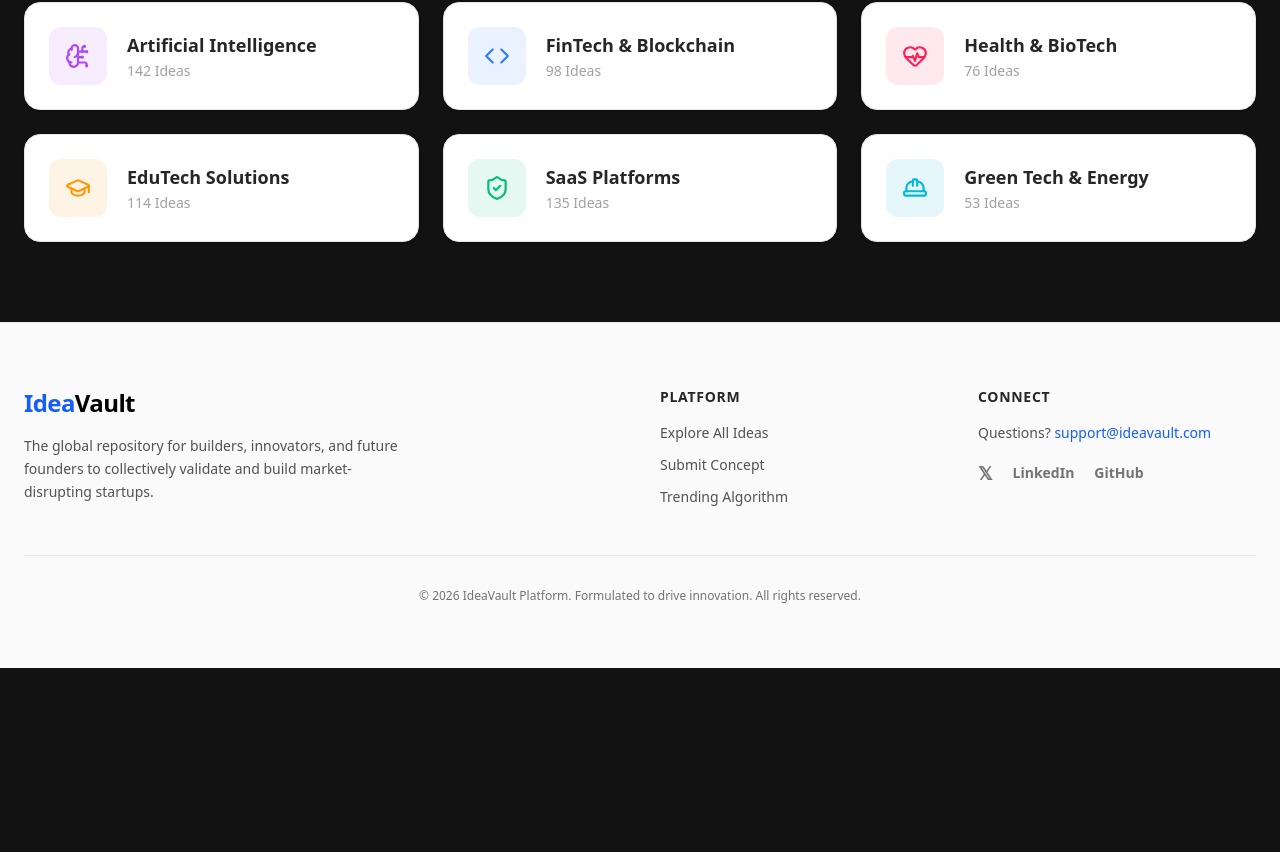
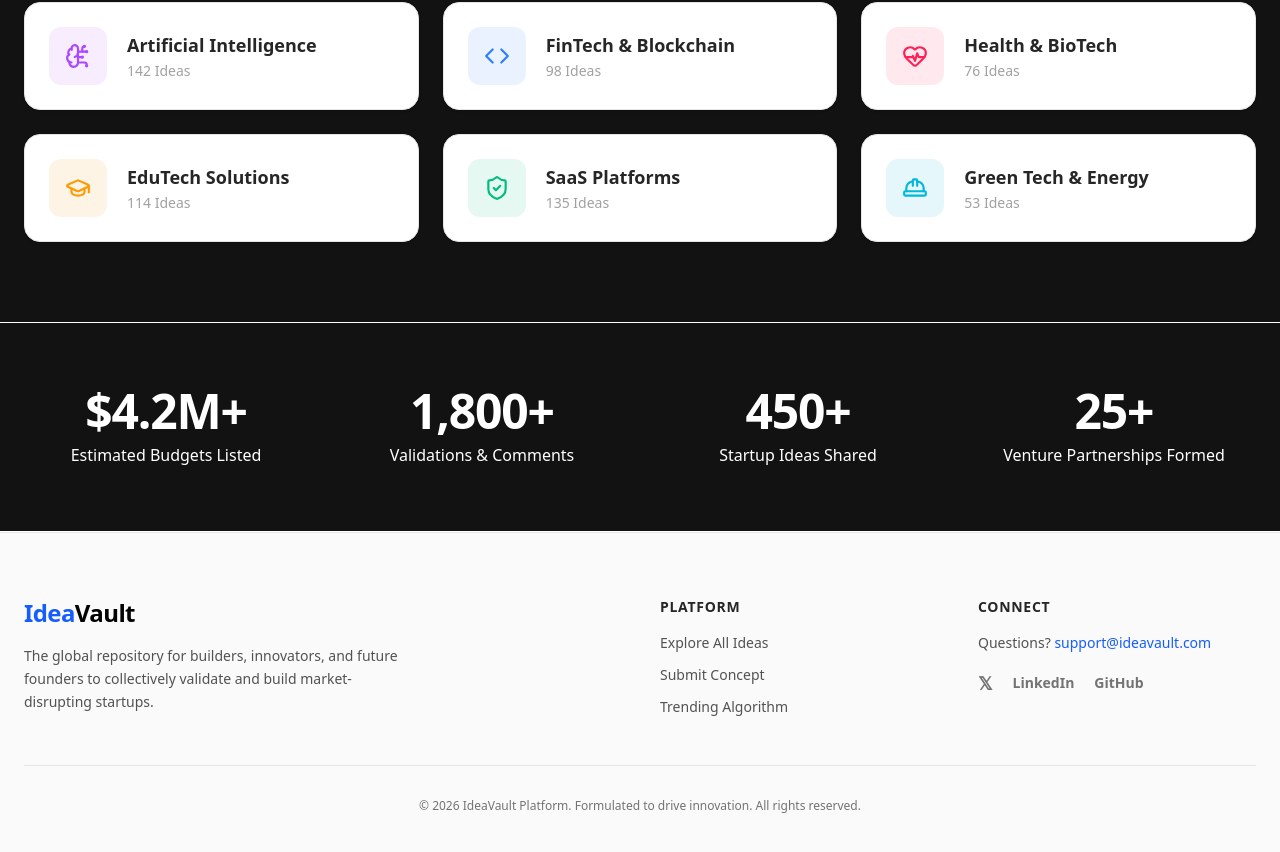
Before and after one commit to JohirulIslamHimel/ideavault-client, a Next.js app: page / in a window 1280 px wide. Shown: the part 835-1687 px from the top of the page. Before the commit the page ends 1503 px from the top, so only its background shows below. Built offline with nearby package versions, Linux system fonts and the light colour scheme.

Commit message:
develop extra server component section for statistics metrics

```diff
--- a/src/app/page.js
+++ b/src/app/page.js
@@ -2,6 +2,7 @@ import Banner from "@/components/Banner";
 import Categories from "@/components/Categories";
 import Footer from "@/components/Footer";
 import AppNavbar from "@/components/Navbar";
+import Stats from "@/components/Stats";
 import Image from "next/image";
 
 export default function Home() {
@@ -10,6 +11,7 @@ export default function Home() {
       <AppNavbar></AppNavbar>
       <Banner></Banner>
       <Categories></Categories>
+      <Stats></Stats>
       <Footer></Footer>
     </>
   );
--- /dev/null
+++ b/src/components/Stats.jsx
@@ -0,0 +1,25 @@
+export default function Stats() {
+  const stats = [
+    { value: "$4.2M+", label: "Estimated Budgets Listed" },
+    { value: "1,800+", label: "Validations & Comments" },
+    { value: "450+", label: "Startup Ideas Shared" },
+    { value: "25+", label: "Venture Partnerships Formed" },
+  ];
+
+  return (
+    <section className="bg-content1 py-16 border-y border-default-100">
+      <div className="max-w-7xl mx-auto px-6 grid grid-cols-2 lg:grid-cols-4 gap-8 text-center">
+        {stats.map((stat, idx) => (
+          <div key={idx} className="flex flex-col gap-2">
+            <h2 className="text-4xl md:text-5xl font-black text-primary tracking-tight">
+              {stat.value}
+            </h2>
+            <p className="text-default-500 font-medium text-sm md:text-base">
+              {stat.label}
+            </p>
+          </div>
+        ))}
+      </div>
+    </section>
+  );
+}
```
